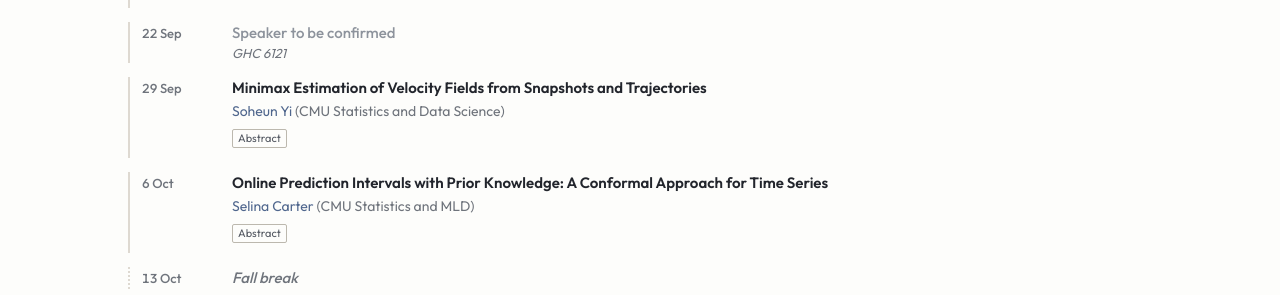
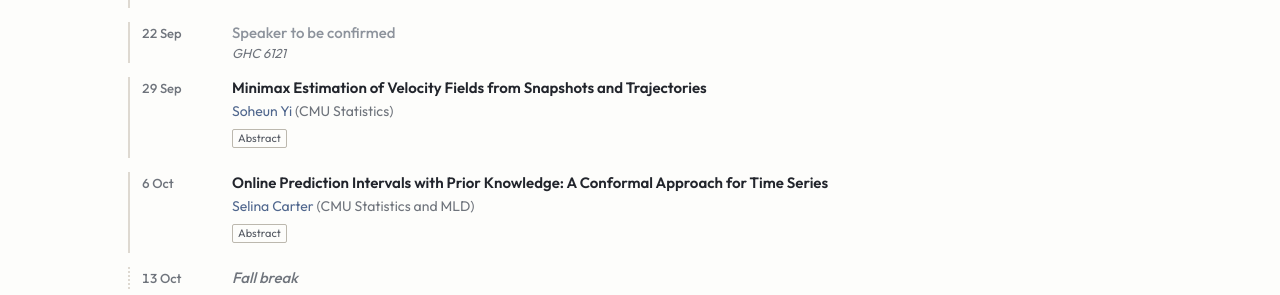
Before and after one commit to StatML-Reading-Group/StatML-Reading-Group.github.io, a Jekyll site: the page built from index.html, in a window 1280 px wide. Shown: the part 959-1254 px from the top of the page. Built offline with Jekyll 4.4.1, drawn with Linux system fonts in a browser that asks for light colours.

Commit message:
Shorten Soheun Yi affiliation

```diff
--- a/_data/people.yaml
+++ b/_data/people.yaml
@@ -620,7 +620,7 @@ sanjit_dandapanthula:
   name: Sanjit Dandapanthula
 soheun_yi:
   name: Soheun Yi
-  affiliation: CMU Statistics and Data Science
+  affiliation: CMU Statistics
   url: https://soheunyi.github.io/
 oliver_hannaoui:
   name: Oliver Hannaoui
```
